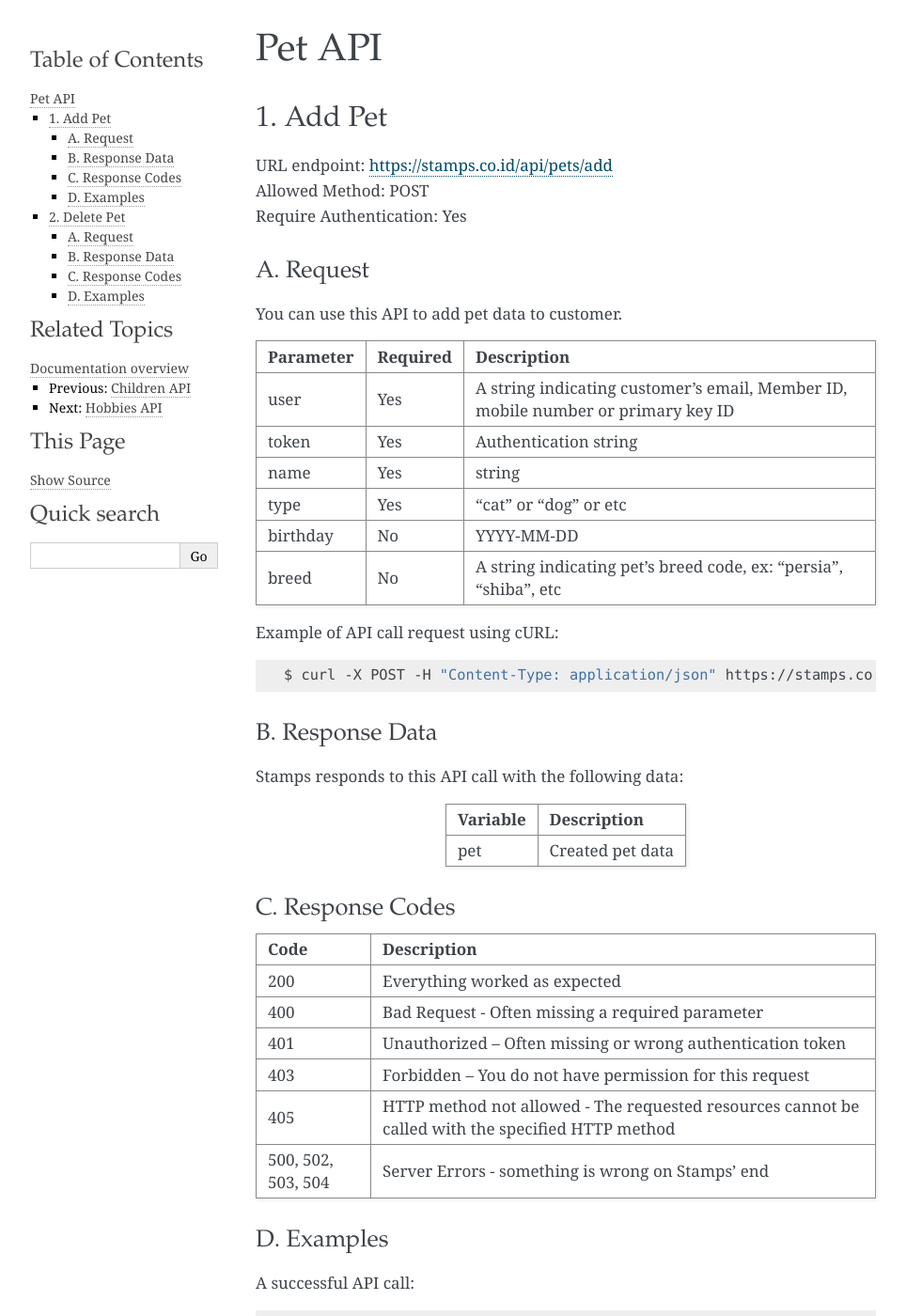
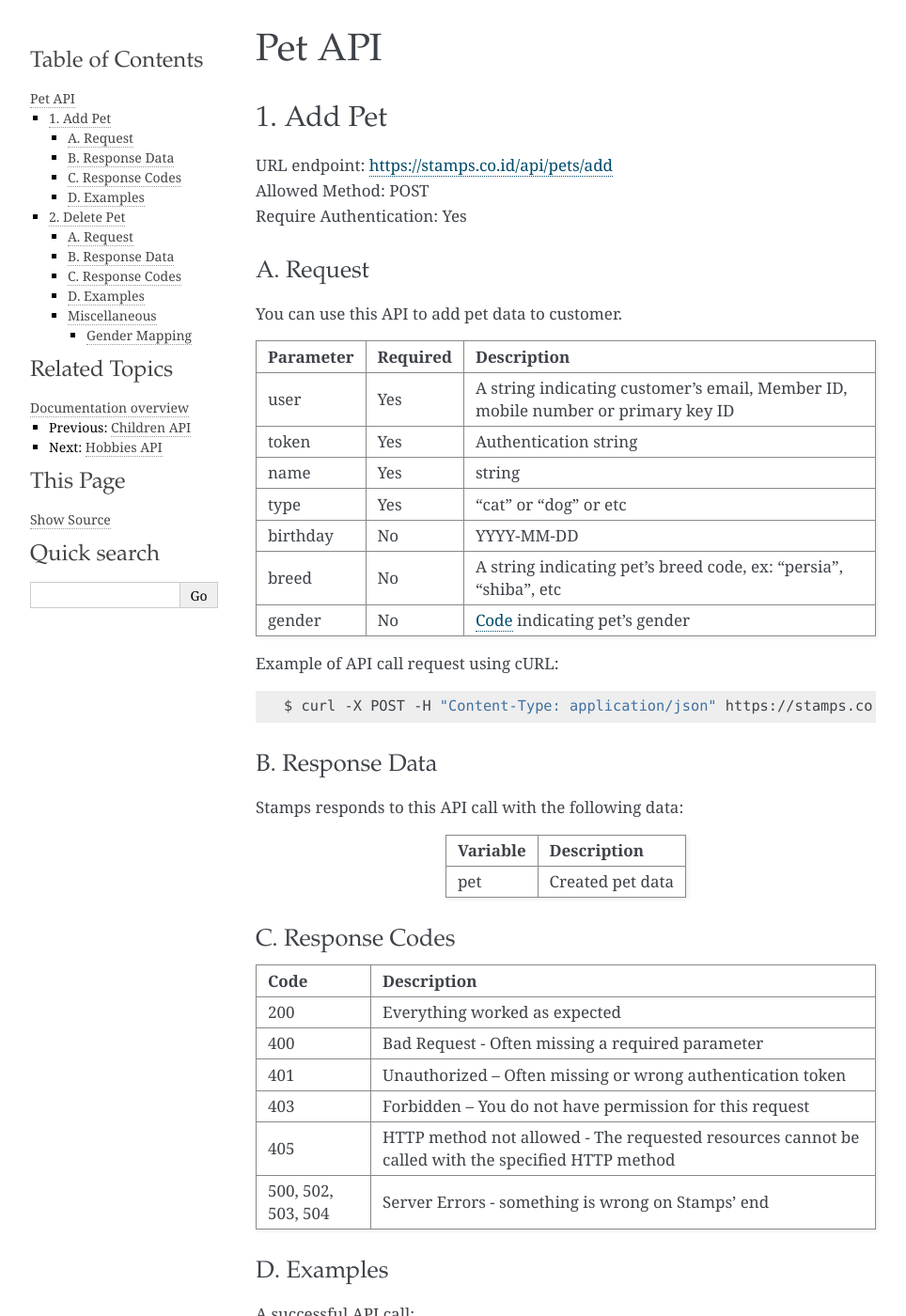
Before and after one commit to ui/stamps-api-docs, a Sphinx documentation site: the page built from source/pet_api.rst, in a window 1280 px wide and 1400 px high. Shown: the whole window at 94% size, without its empty margins (148-1112 px from the left). Built offline with Sphinx 7.4.7, drawn with Linux system fonts in a browser that asks for light colours; some of the changed text lies outside the part shown.

Commit message:
Add gender field to full profile and add pet docs (#104)

```diff
--- a/source/customer_api.rst
+++ b/source/customer_api.rst
@@ -590,6 +590,7 @@ A successful API call:
             "is_active": true,
             "email": "customer1@stamps.co.id",
             "birthday": "1970-12-01",
+            "gender": "m",
             "phone": "+6281234567890",
             "has_incorrect_email": false,
             "has_incorrect_phone": false,
@@ -637,6 +638,7 @@ A successful API call:
                     "id": 1,
                     "name": "Kat",
                     "birthday": "1989-04-15",
+                    "gender": "f",
                     "type": {
                         "code": "cat",
                         "name": "Felines"
@@ -650,6 +652,7 @@ A successful API call:
                     "id": 2,
                     "name": "Doug",
                     "birthday": None,
+                    "gender": "m",
                     "type": {
                         "code": "dog",
                         "name": "Canines"
--- a/source/pet_api.rst
+++ b/source/pet_api.rst
@@ -22,6 +22,7 @@ name          Yes         string
 type          Yes         "cat" or "dog" or etc
 birthday      No          YYYY-MM-DD
 breed         No          A string indicating pet's breed code, ex: "persia", "shiba", etc
+gender        No          :ref:`Code <Gender Mapping>` indicating pet's gender
 ============= =========== =========================
 
 Example of API call request using cURL:
@@ -80,6 +81,7 @@ A successful API call:
             "id": 1,
             "name": "Kat",
             "birthday": "1989-04-15",
+            "gender": "m",
             "type": {
                 "code": "cat",
                 "name": "Felines"
@@ -164,3 +166,17 @@ A successful API call:
     {
         "status": "ok"
     }
+
+
+Miscellaneous
+------------------------------
+
+Gender Mapping
+^^^^^^^^^^^^^^
+=================== ===========
+Code                Description
+=================== ===========
+m                   Male
+f                   Female
+o                   Other
+=================== ===========
```
